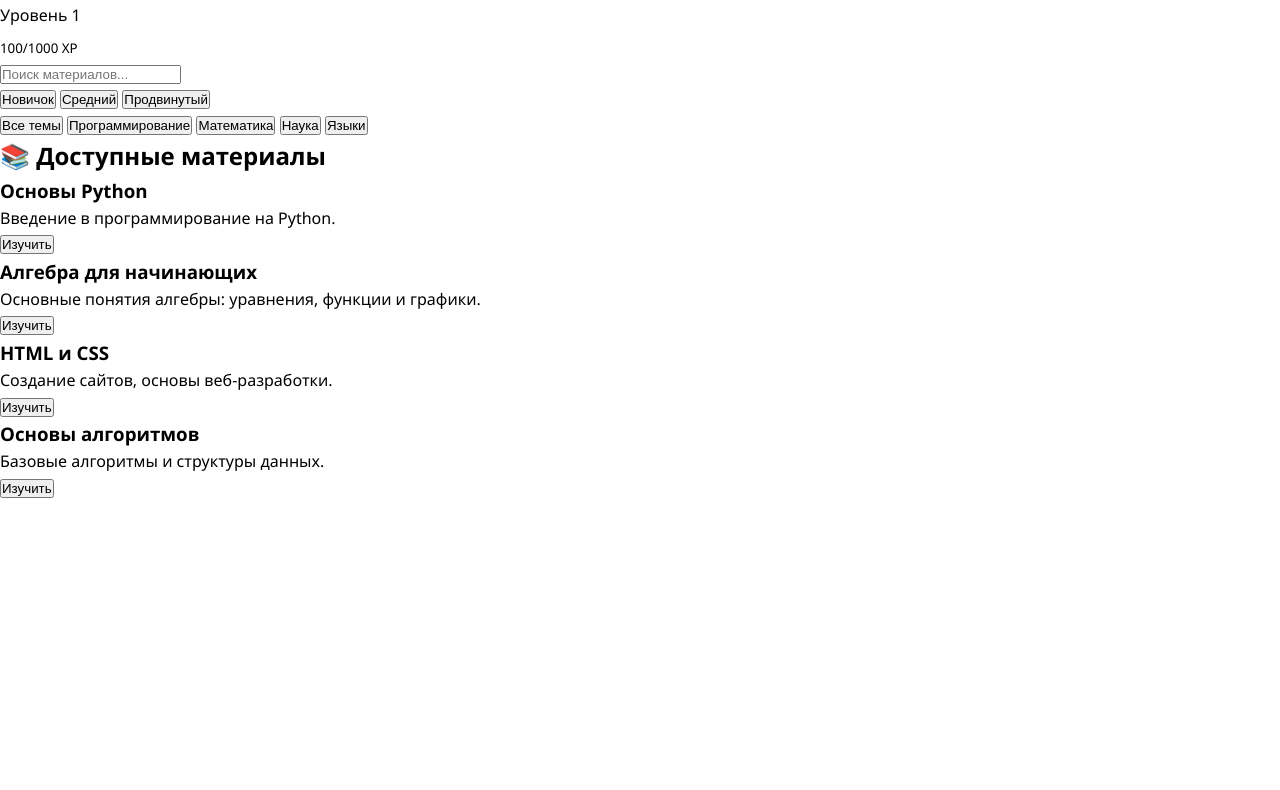
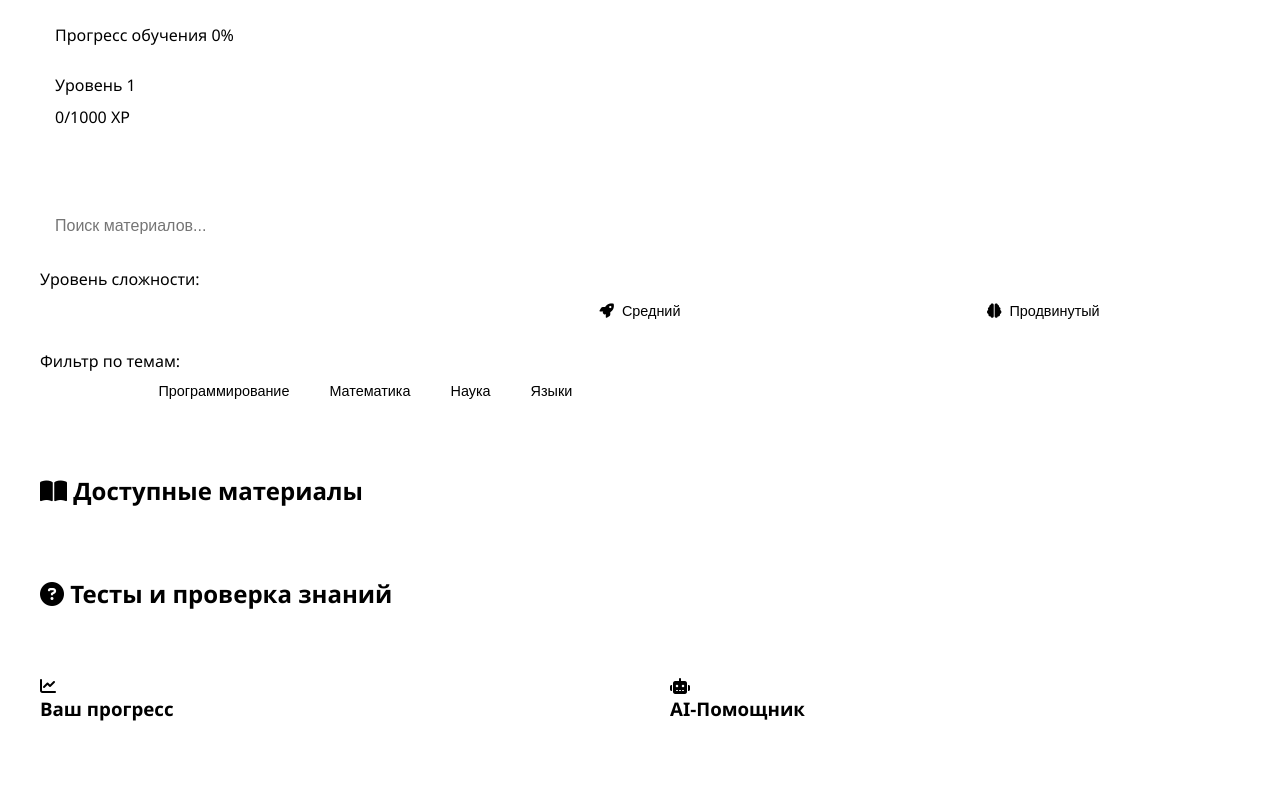
Before and after one commit to Ula228/adaptive-learning, a website: page index.html in a window 1280 px wide. Shown: the part 124-914 px from the top of the page. Before the commit the page ends 800 px from the top, so only its background shows below. Drawn offline with nearby package versions, Linux system fonts and the light colour scheme.

Commit message:
Update index.html

```diff
--- a/index.html
+++ b/index.html
@@ -1,80 +1,165 @@
+index.html
 <!DOCTYPE html>
 <html lang="ru">
 <head>
     <meta charset="UTF-8">
     <meta name="viewport" content="width=device-width, initial-scale=1.0">
     <title>Умное обучение</title>
+    <link rel="stylesheet" href="https://cdnjs.cloudflare.com/ajax/libs/font-awesome/6.4.0/css/all.min.css">
     <link rel="stylesheet" href="style.css">
 </head>
 <body>
-  <header>
-    <h1>🎓 Умное обучение</h1>
-    <button id="theme-toggle">Светлая тема</button>
+    <div class="app-container">
+        <header class="app-header">
+            <div class="header-content">
+                <h1 class="logo">
+                    <i class="fas fa-graduation-cap logo-icon"></i>
+                    <span>Умное обучение</span>
+                </h1>
+                <div class="header-controls">
+                    <button id="theme-toggle" class="theme-btn">
+                        <i class="fas fa-moon theme-icon"></i>
+                        <span class="theme-text">Темная тема</span>
+                    </button>
+                </div>
+            </div>
+
+            <div class="progress-container">
+                <div class="progress-info">
+                    <span class="progress-text">Прогресс обучения</span>
+                    <span id="progress-value" class="progress-percent">0%</span>
+                </div>
+                <div class="progress-bar">
+                    <div id="progress-fill" class="progress-fill"></div>
+                </div>
+                <div id="level-display" class="level-display">
+                    <div class="level-text">Уровень <span id="level-value">1</span></div>
+                    <div class="xp-bar">
+                        <div id="xp-fill" class="xp-fill"></div>
+                    </div>
+                    <div class="xp-text"><span id="current-xp">0</span>/<span id="max-xp">1000</span> XP</div>
+                </div>
+            </div>
         </header>
 
-  <main>
-    <section id="progress-section">
-      <p>Прогресс обучения <span id="progress-value">33%</span></p>
-      <div class="progress-bar">
-        <div id="progress-fill" style="width:33%"></div>
+        <main class="app-main">
+            <section class="control-panel">
+                <div class="search-box">
+                    <input type="text" id="search-input" class="search-input" placeholder="Поиск материалов...">
+                    <button id="search-btn" class="search-btn">
+                        <i class="fas fa-search"></i>
+                    </button>
                 </div>
 
-      <p>Уровень 1</p>
-      <div class="xp-bar">
-        <div id="xp-fill" style="width:10%"></div>
+                <div class="difficulty-tabs">
+                    <div class="tabs-header">Уровень сложности:</div>
+                    <div class="tabs-container">
+                        <button id="beginner" class="difficulty-tab active">
+                            <i class="fas fa-star tab-icon"></i>
+                            <span class="tab-text">Новичок</span>
+                        </button>
+                        <button id="intermediate" class="difficulty-tab">
+                            <i class="fas fa-rocket tab-icon"></i>
+                            <span class="tab-text">Средний</span>
+                        </button>
+                        <button id="advanced" class="difficulty-tab">
+                            <i class="fas fa-brain tab-icon"></i>
+                            <span class="tab-text">Продвинутый</span>
+                        </button>
                     </div>
-      <small id="xp-text">100/1000 XP</small>
-    </section>
-
-    <section id="search-filter">
-      <input type="text" id="search" placeholder="Поиск материалов...">
-
-      <div class="difficulty">
-        <button class="active">Новичок</button>
-        <button>Средний</button>
-        <button>Продвинутый</button>
                 </div>
 
-      <div class="topics">
-        <button class="active">Все темы</button>
-        <button>Программирование</button>
-        <button>Математика</button>
-        <button>Наука</button>
-        <button>Языки</button>
+                <div class="filter-tabs">
+                    <div class="tabs-header">Фильтр по темам:</div>
+                    <div class="tabs-container">
+                        <button class="filter-tab active" data-topic="all">
+                            <span class="tab-text">Все темы</span>
+                        </button>
+                        <button class="filter-tab" data-topic="programming">
+                            <span class="tab-text">Программирование</span>
+                        </button>
+                        <button class="filter-tab" data-topic="math">
+                            <span class="tab-text">Математика</span>
+                        </button>
+                        <button class="filter-tab" data-topic="science">
+                            <span class="tab-text">Наука</span>
+                        </button>
+                        <button class="filter-tab" data-topic="language">
+                            <span class="tab-text">Языки</span>
+                        </button>
+                    </div>
                 </div>
             </section>
 
-    <section id="materials">
-      <h2>📚 Доступные материалы</h2>
+            <section class="materials-section">
+                <h2 class="section-title">
+                    <i class="fas fa-book-open section-icon"></i>
+                    <span>Доступные материалы</span>
+                </h2>
+                <div id="materials" class="materials-grid"></div>
+            </section>
 
-      <div class="cards">
-        <div class="card">
-          <h3>Основы Python</h3>
-          <p>Введение в программирование на Python.</p>
-          <button class="learn-btn">Изучить</button>
+            <section class="tests-section">
+                <h2 class="section-title">
+                    <i class="fas fa-question-circle section-icon"></i>
+                    <span>Тесты и проверка знаний</span>
+                </h2>
+                <div id="tests" class="tests-grid"></div>
+            </section>
+
+            <section class="features-section">
+                <div class="feature-card chart-container">
+                    <div class="card-header">
+                        <i class="fas fa-chart-line card-icon"></i>
+                        <h3 class="card-title">Ваш прогресс</h3>
+                    </div>
+                    <div class="card-content">
+                        <canvas id="progress-chart"></canvas>
+                    </div>
                 </div>
 
-        <div class="card">
-          <h3>Алгебра для начинающих</h3>
-          <p>Основные понятия алгебры: уравнения, функции и графики.</p>
-          <button class="learn-btn">Изучить</button>
+                <div class="feature-card ai-assistant">
+                    <div class="card-header">
+                        <i class="fas fa-robot card-icon"></i>
+                        <h3 class="card-title">AI-Помощник</h3>
                     </div>
-
-        <div class="card">
-          <h3>HTML и CSS</h3>
-          <p>Создание сайтов, основы веб-разработки.</p>
-          <button class="learn-btn">Изучить</button>
+                    <div class="card-content">
+                        <div id="chat-messages" class="chat-messages"></div>
+                        <div class="chat-input">
+                            <input type="text" id="ai-question" class="ai-input" placeholder="Задайте вопрос...">
+                            <button id="ask-ai" class="ai-send-btn">
+                                <i class="fas fa-paper-plane"></i>
+                            </button>
                         </div>
-
-        <div class="card">
-          <h3>Основы алгоритмов</h3>
-          <p>Базовые алгоритмы и структуры данных.</p>
-          <button class="learn-btn">Изучить</button>
                     </div>
                 </div>
             </section>
         </main>
+    </div>
 
+    <div id="test-modal" class="modal hidden">
+        <div class="modal-content">
+            <div class="modal-header">
+                <h3 id="test-modal-title"></h3>
+                <button id="close-test-modal" class="close-modal-btn">
+                    <i class="fas fa-times"></i>
+                </button>
+            </div>
+            <div id="test-questions" class="modal-body"></div>
+            <div class="modal-footer">
+                <div class="test-progress">
+                    Вопрос <span id="current-question">1</span> из <span id="total-questions">0</span>
+                </div>
+                <button id="next-question-btn" class="btn-primary">
+                    Следующий вопрос <i class="fas fa-arrow-right"></i>
+                </button>
+            </div>
+        </div>
+    </div>
+
+    <div id="notification" class="notification hidden"></div>
+
+    <script src="https://cdn.jsdelivr.net/npm/chart.js"></script>
     <script src="script.js"></script>
 </body>
 </html>
```
Lines whose indentation alone changed are shown as unchanged.
